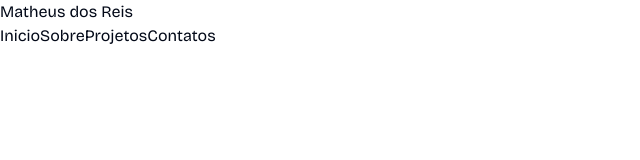
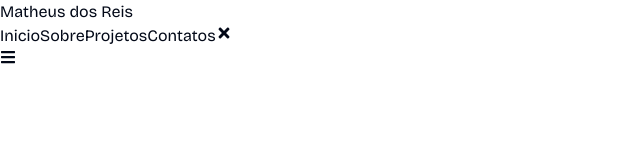
Before and after one commit to Reis567/my-resume, a React (Vite) app: page / in a window 1280 px wide. Shown: the top 160 px of the page, without its empty margins (0-640 px from the left). Built offline with nearby package versions, Linux system fonts and the light colour scheme.

Commit message:
useref type def

```diff
--- a/package.json
+++ b/package.json
@@ -16,6 +16,7 @@
     "lucide-react": "^0.299.0",
     "react": "^18.2.0",
     "react-dom": "^18.2.0",
+    "react-icons": "^4.12.0",
     "styled-components": "^6.1.2",
     "tailwind-merge": "^2.1.0",
     "tailwindcss-animate": "^1.0.7"
--- a/src/components/Header/Header.tsx
+++ b/src/components/Header/Header.tsx
@@ -1,17 +1,33 @@
 import React from 'react';
+import { useRef } from 'react';
+import {FaBars, FaTimes} from 'react-icons/fa'
 
 const Header: React.FC = () => {
+    const navRef = useRef<HTMLDivElement | null>(null);
+
+    const showNavBar = () =>{
+        navRef.current.classList.toggle("responsive_nav")
+    }
+
+
   return (
     <>
     <h3>
         Matheus dos Reis
     </h3>
-    <nav>
+    <nav ref={navRef}>
         <a href="#">Inicio</a>
         <a href="#">Sobre</a>
         <a href="#">Projetos</a>
         <a href="#">Contatos</a>
+        <button>
+            <FaTimes/>
+        </button>
     </nav>
+
+    <button>
+            <FaBars/>
+    </button>
     </>
   );
 };
```
Also changed, not shown: 1 other file (tests, documents, lock files or other folders).
